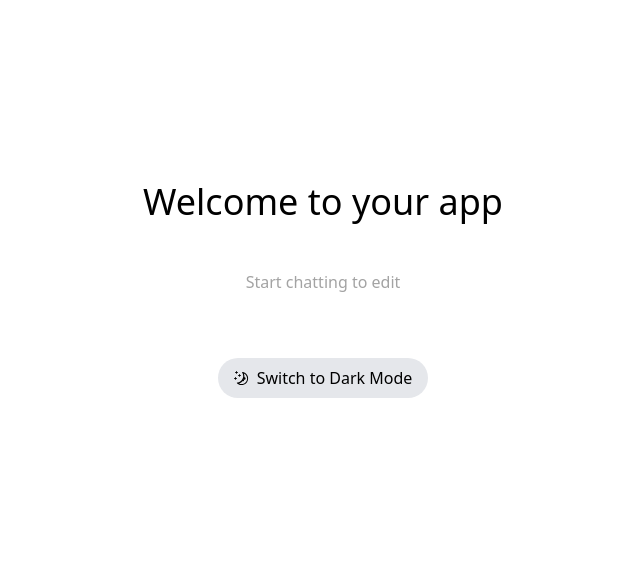
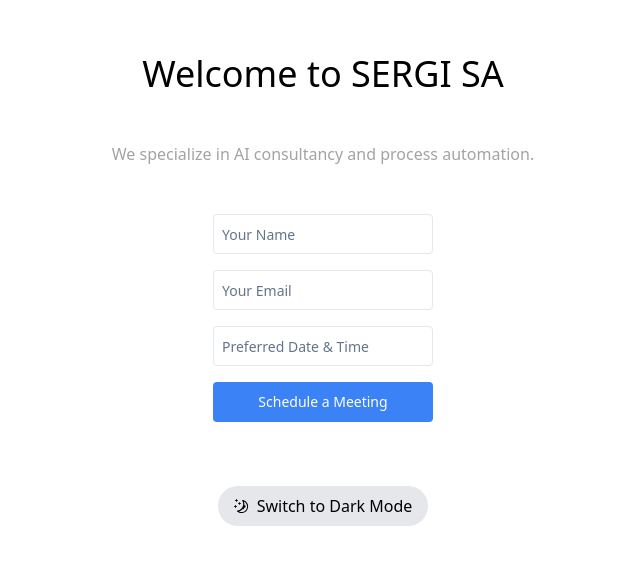
Before and after one commit to altanlabs/new-site, a React (Vite) app: page / in a window 1280 px wide. Shown: the part 110-674 px from the top of the page, without its empty margins (317-957 px from the left). Built offline with nearby package versions, Linux system fonts and the light colour scheme; what @radix-ui/themes would draw is missing.

Commit message:
Create a welcome page for SERGI SA with a meeting scheduling form

```diff
--- a/src/pages/index.tsx
+++ b/src/pages/index.tsx
@@ -2,6 +2,8 @@ import "@radix-ui/themes/styles.css";
 import { Toggle } from '@radix-ui/react-toggle';
 import { SunIcon, MoonIcon } from '@radix-ui/react-icons';
 import { useTheme } from "../hooks/use-theme";
+import { Input } from "../components/ui/input";
+import { Button } from "../components/ui/button";
 
 function Index() {
   const { theme, setTheme } = useTheme();
@@ -13,8 +15,14 @@ function Index() {
   return (
     <main className={`h-screen w-full ${theme === 'dark' ? 'bg-neutral-950 text-white' : 'bg-white text-black'} flex items-center justify-center`}>
       <div className="flex flex-col items-center gap-12">
-        <h1 className="text-4xl font-light">Welcome to your app</h1>
-        <p className="text-neutral-400">Start chatting to edit</p>
+        <h1 className="text-4xl font-light">Welcome to SERGI SA</h1>
+        <p className="text-neutral-400">We specialize in AI consultancy and process automation.</p>
+        <form className="flex flex-col gap-4">
+          <Input type="text" placeholder="Your Name" className="p-2 border rounded" />
+          <Input type="email" placeholder="Your Email" className="p-2 border rounded" />
+          <Input type="text" placeholder="Preferred Date & Time" className="p-2 border rounded" />
+          <Button type="submit" className="bg-blue-500 text-white p-2 rounded">Schedule a Meeting</Button>
+        </form>
         <Toggle
           pressed={theme === 'dark'}
           onPressedChange={toggleTheme}
```
